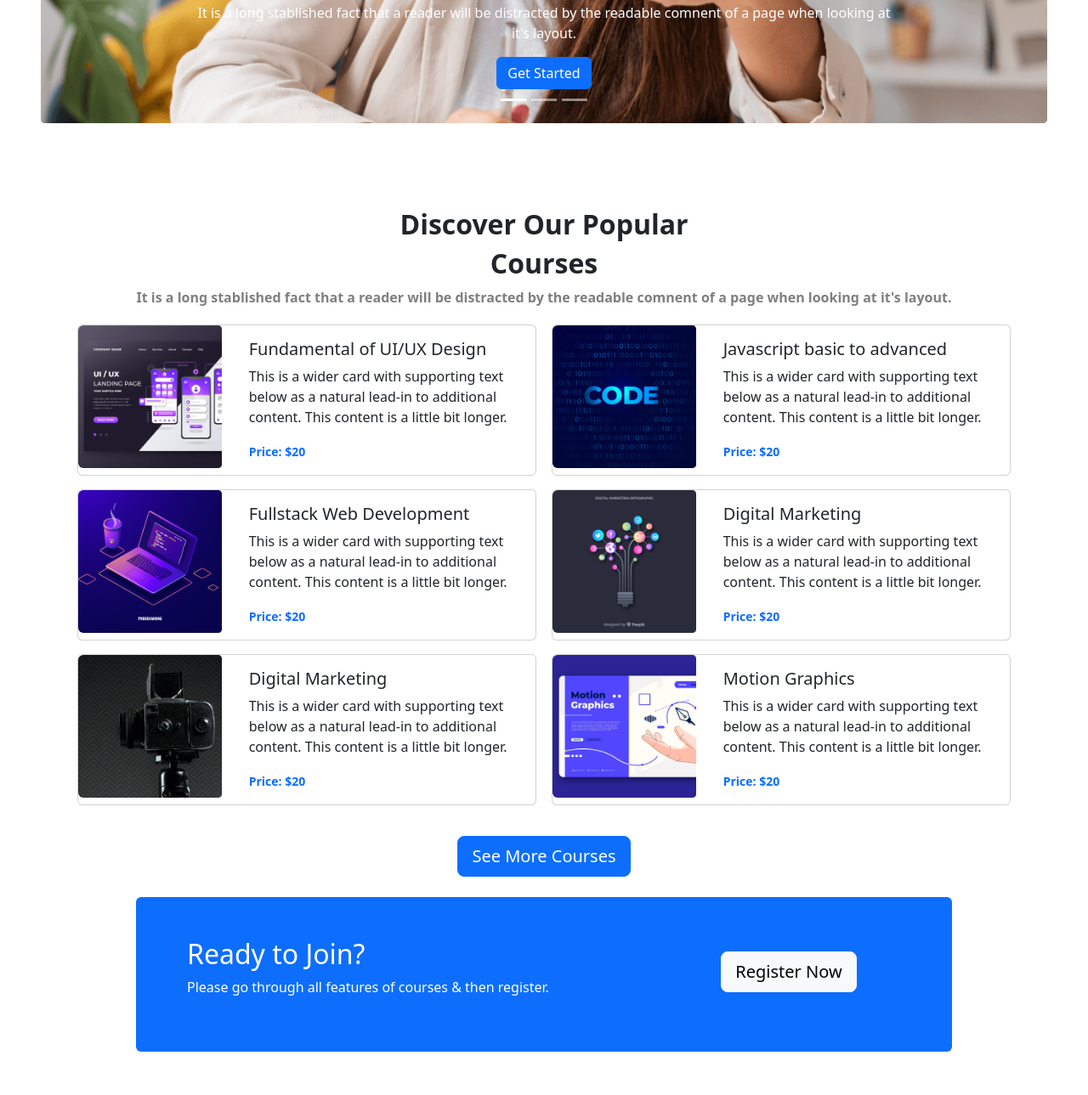
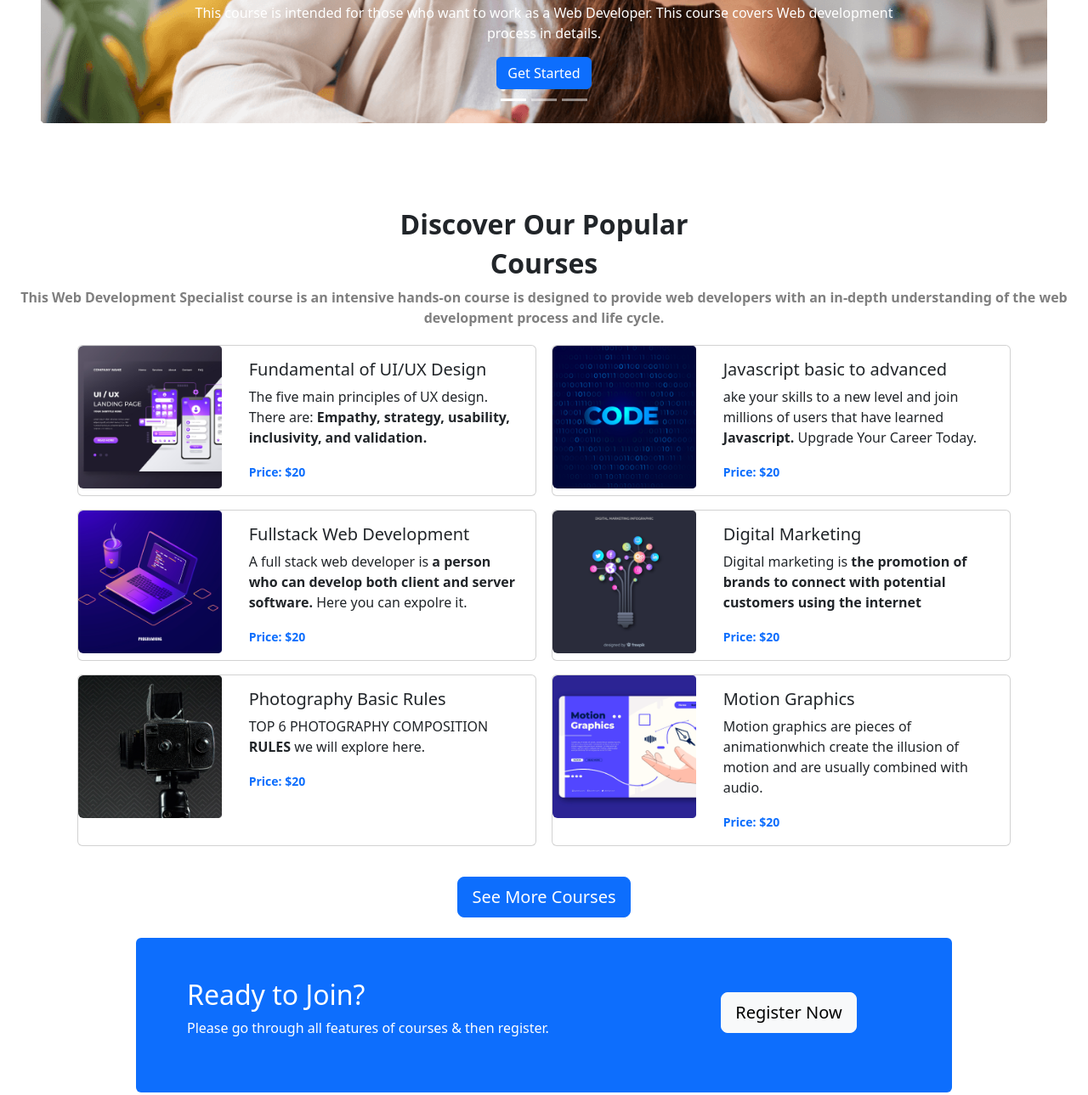
Before and after one commit to Jamil-Emon/assignment-03, a plain HTML site: page index.html in a window 1280 px wide. Shown: the part 587-1876 px from the top of the page at 85% size. Drawn offline with nearby package versions, Linux system fonts and the light colour scheme; files whose address does not match are found by name.

Commit message:
final-commit

```diff
--- a/index.html
+++ b/index.html
@@ -64,8 +64,8 @@
                 <img src="/edTech-website-main/images/cover/cover-1.png" class="d-block w-100" alt="...">
                 <div class="carousel-caption d-none d-md-block">
                     <h5 class="fs-1">Get Started Digital Learning.</h5>
-                    <p>It is a long stablished fact that a reader will be distracted by the readable comnent of a page
-                        when looking at it's layout.</p>
+                    <p>This course is intended for those who want to work as a Web Developer. This course covers Web
+                        development process in details.</p>
                     <button type="button" class="btn btn-primary">Get Started</button>
                 </div>
             </div>
@@ -73,16 +73,18 @@
                 <img src="/edTech-website-main/images/cover/cover-2.jpg" class="d-block w-100" alt="...">
                 <div class="carousel-caption d-none d-md-block">
                     <h5>Second slide label</h5>
-                    <p>It is a long stablished fact that a reader will be distracted by the readable comnent of a page
-                        when looking at it's layout.</p>
+                    <p>Get Started Digital Learning.</h5>
+                    <p>This course is intended for those who want to work as a Web Developer. This course covers Web
+                        development process in details.</p>
                 </div>
             </div>
             <div class="carousel-item">
                 <img src="/edTech-website-main/images/cover/cover-3.jpg" class="d-block w-100" alt="...">
                 <div class="carousel-caption d-none d-md-block">
                     <h5>Third slide label</h5>
-                    <p>It is a long stablished fact that a reader will be distracted by the readable comnent of a page
-                        when looking at it's layout.</p>
+                    <p>Get Started Digital Learning.</h5>
+                    <p>This course is intended for those who want to work as a Web Developer. This course covers Web
+                        development process in details.</p>
                 </div>
             </div>
         </div>
@@ -102,9 +104,9 @@
     <div class="discovertext">
         <h2 class="text-center fw-bold">Discover Our Popular</h2>
         <h2 class="text-center fw-bold">Courses</h2>
-        <p class="text-center text-black-50 fw-bold">It is a long stablished fact that a reader will be distracted by
-            the readable comnent of a page
-            when looking at it's layout.</p>
+        <p class="text-center text-black-50 fw-bold">This Web Development Specialist course is an intensive hands-on
+            course is designed to provide web developers with an in-depth understanding of the web development process
+            and life cycle.</p>
     </div>
     <!-- Card TAG -->
     <!-- <div class="container text-center"> -->
@@ -119,8 +121,9 @@
                     <div class="col-md-8">
                         <div class="card-body">
                             <h5 class="card-title">Fundamental of UI/UX Design</h5>
-                            <p class="card-text">This is a wider card with supporting text below as a natural lead-in to
-                                additional content. This content is a little bit longer.</p>
+                            <p class="card-text">The five main principles of UX design. There are: <strong>Empathy,
+                                    strategy, usability, inclusivity, and
+                                    validation.</strong></p>
                             <p class="card-text"><small class="text-primary fw-bold">Price: $20</small></p>
                         </div>
                     </div>
@@ -135,8 +138,8 @@
                     <div class="col-md-8">
                         <div class="card-body">
                             <h5 class="card-title">Javascript basic to advanced</h5>
-                            <p class="card-text">This is a wider card with supporting text below as a natural lead-in to
-                                additional content. This content is a little bit longer.</p>
+                            <p class="card-text">ake your skills to a new level and join millions of users that have
+                                learned <strong>Javascript.</strong> Upgrade Your Career Today.</p>
                             <p class="card-text"><small class="text-primary fw-bold">Price: $20</small></p>
                         </div>
                     </div>
@@ -153,8 +156,8 @@
                     <div class="col-md-8">
                         <div class="card-body">
                             <h5 class="card-title">Fullstack Web Development</h5>
-                            <p class="card-text">This is a wider card with supporting text below as a natural lead-in to
-                                additional content. This content is a little bit longer.</p>
+                            <p class="card-text">A full stack web developer is <strong>a person who can develop both
+                                    client and server software.</strong> Here you can expolre it.</p>
                             <p class="card-text"><small class="text-primary fw-bold">Price: $20</small></p>
                         </div>
                     </div>
@@ -169,8 +172,9 @@
                     <div class="col-md-8">
                         <div class="card-body">
                             <h5 class="card-title">Digital Marketing</h5>
-                            <p class="card-text">This is a wider card with supporting text below as a natural lead-in to
-                                additional content. This content is a little bit longer.</p>
+                            <p class="card-text">Digital marketing is <strong>the
+                                    promotion of brands to connect with potential customers using the internet</strong>
+                            </p>
                             <p class="card-text"><small class="text-primary fw-bold">Price: $20</small></p>
                         </div>
                     </div>
@@ -186,9 +190,9 @@
                     </div>
                     <div class="col-md-8">
                         <div class="card-body">
-                            <h5 class="card-title">Digital Marketing</h5>
-                            <p class="card-text">This is a wider card with supporting text below as a natural lead-in to
-                                additional content. This content is a little bit longer.</p>
+                            <h5 class="card-title">Photography Basic Rules</h5>
+                            <p class="card-text">TOP 6 PHOTOGRAPHY COMPOSITION <strong>RULES</strong> we will explore
+                                here.</p>
                             <p class="card-text"><small class="text-primary fw-bold">Price: $20</small></p>
                         </div>
                     </div>
@@ -203,8 +207,9 @@
                     <div class="col-md-8">
                         <div class="card-body">
                             <h5 class="card-title">Motion Graphics</h5>
-                            <p class="card-text">This is a wider card with supporting text below as a natural lead-in to
-                                additional content. This content is a little bit longer.</p>
+                            <p class="card-text">Motion graphics are pieces of animationwhich create the illusion of
+                                motion and are usually combined with audio.
+                            </p>
                             <p class="card-text"><small class=" text-primary fw-bold">Price: $20</small></p>
                         </div>
                     </div>
@@ -338,7 +343,7 @@
     </div>
     <!-- Trusted Companies -->
     <div class="trusted-companies container mb-5 mt-3 container" md-5>
-        <h1 class="text-center">Trusted By Over 800+ Compnies</h1>
+        <h1 class="text-center1 text-center">Trusted By Over 800+ Compnies</h1>
         <div class="d-flex justify-content-around banner">
             <img src="/edTech-website-main/images/company/company-1.png" class="rounded float-start" alt="...">
             <img src="/edTech-website-main/images/company/company-2.png" class="rounded float-end" alt="...">
@@ -352,7 +357,7 @@
     <!-- footer -->
     <footer class="container">
         <div class="footerText">
-            <h1>Pro Edu</h1>
+            <h1>Digital Learning</h1>
             <p>Office 41, Zawaya Buldin, Ghala Muscar</p>
             <p>Sultanate of Oman</p>
             <p>Privacy Policy | Terms of use</p>
--- a/style.css
+++ b/style.css
@@ -41,6 +41,10 @@ div#accordionExample {
     margin-left: 20px;
 }
 
+.text-center1 {
+    display: center;
+}
+
 @media only screen and (max-width:600px) {
 
     .flex {
@@ -51,6 +55,10 @@ div#accordionExample {
         visibility: hidden
     }
 
+    .text-center1 {
+        visibility: hidden
+    }
+
     div#accordionExample {
         width: 20rem;
     }
```
